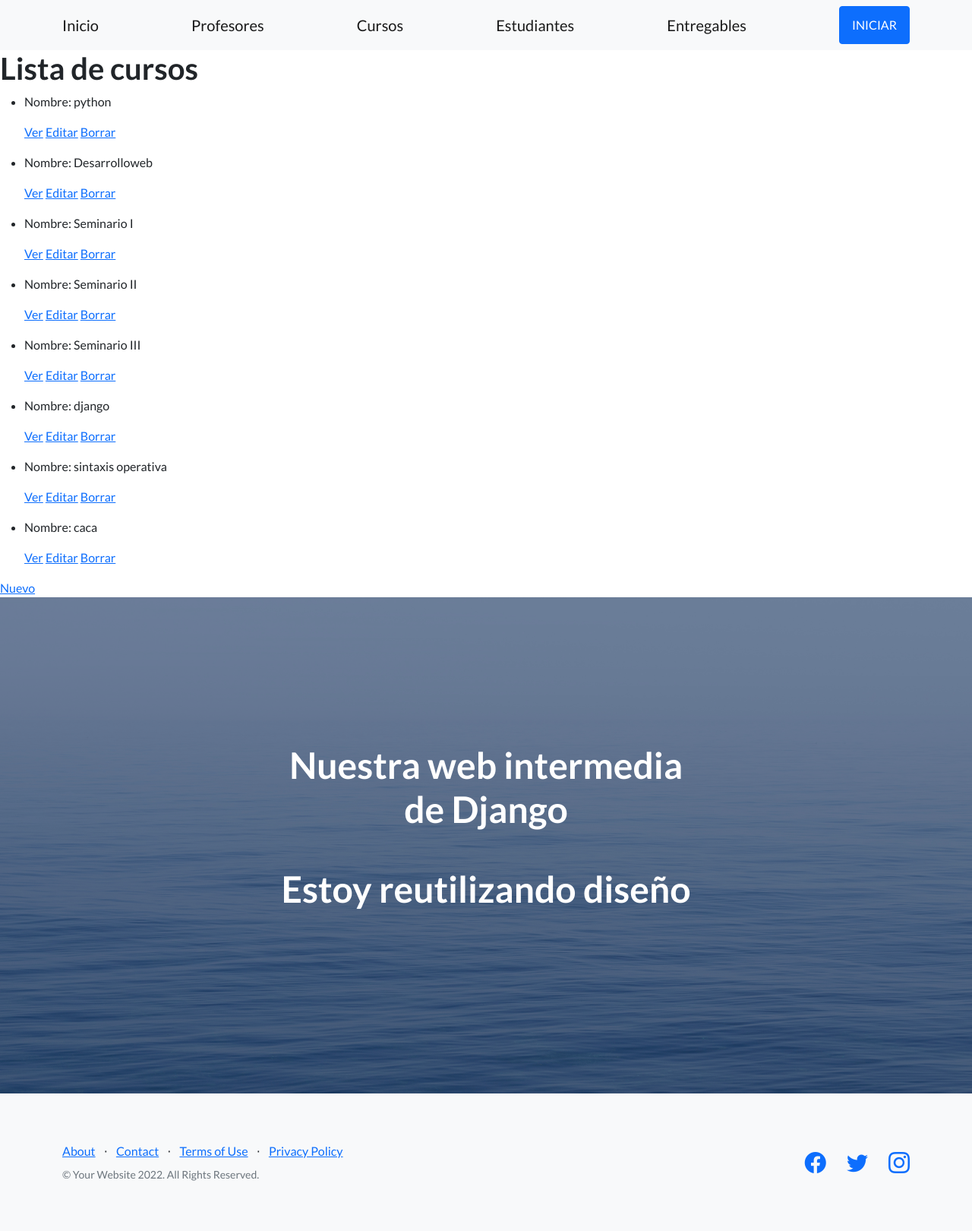
After one commit to dg38932/ProyectoCoder, a Django app: page /AppCoder/curso/list in a window 1280 px wide. The commit adds this page. Shown: the whole page at 76% size. Run offline with Django 4.2, Linux system fonts and the light colour scheme; data comes from the database, SQL or seed files in the repository; both versions use the stored data as it was after the commit; some libraries are stand-ins or nearby versions.

Commit message:
commit #7

```diff
--- a/AppCoder/models.py
+++ b/AppCoder/models.py
@@ -16,6 +16,10 @@ class Profesor(models.Model):
     apellido=models.CharField(max_length=30)
     email=models.EmailField()
     profesion=models.CharField(max_length=30)
+    def __str__(self):
+        return f"Nombre: {self.nombre} - Apellido: {self.apellido} - E-Mail: {self.email} - Profesion: {self.profesion}"
+
+
 
 class Entregable(models.Model):
     nombre=models.CharField(max_length=30)
--- /dev/null
+++ b/AppCoder/templates/AppCoder/cursos_list.html
@@ -0,0 +1,22 @@
+{% extends "AppCoder/padre.html" %}
+
+{% load static %}
+
+{% block contenidoQueCambia %}
+
+<h1>Lista de cursos</h1>
+<ul>
+    {% for curso in object_list %}
+        <li>
+            <p>Nombre: {{ curso.nombre }} </p>
+            <p>
+            <a href="{% url 'Detail' curso.id %}">Ver</a>
+            <a href="{% url 'Edit' curso.id %}">Editar</a>
+            <a href="{% url 'Delete' curso.id %}">Borrar</a>
+            </p>
+        </li>
+    {% endfor %}
+</ul>
+
+<a href="{% url 'New' %}"> Nuevo</a>
+{% endblock%}
--- a/AppCoder/templates/AppCoder/estudiantes.html
+++ b/AppCoder/templates/AppCoder/estudiantes.html
@@ -6,7 +6,7 @@
 
 <div style="background-color: red;">
     <!-- Aqui va lo que cambia, y lo asociado a esta vista :) -->
-    <h1> Esudiantes</h1>
+    <h1> Estudiantes</h1>
     <p>Info de los estudiantes</p>
 </div>
 {% endblock%}
--- a/AppCoder/templates/AppCoder/padre.html
+++ b/AppCoder/templates/AppCoder/padre.html
@@ -41,6 +41,12 @@
             <div class="col-auto"><button class="btn btn-primary btn-lg disabled" id="submitButton" type="submit">Submit</button></div>
         </div> -->
 
+<!-- Esto es lo que va a cambiar -->
+
+{% block contenidoQueCambia %}
+
+{% endblock%}
+
     <!-- Masthead-->
         <header class="masthead">
             <div class="container position-relative">
@@ -58,11 +64,6 @@
             </div>
         </header>
 
-<!-- Esto es lo que va a cambiar -->
-
-{% block contenidoQueCambia %}
-
-{% endblock%}
 
     <!-- Footer-->
         <footer class="footer bg-light">
--- a/AppCoder/urls.py
+++ b/AppCoder/urls.py
@@ -12,4 +12,13 @@ urlpatterns = [
     path('profesorFormulario',views.profesorFormulario, name="ProfesorFormulario"),
     path('busquedaCamada',views.busquedaCamada, name="BusquedaCamada"),
     path('buscar/',views.buscar),
+    path('leerProfesores', views.leerProfesores, name="LeerProfesores"),
+    path('eliminarProfesor/<profesor_nombre>/', views.eliminarProfesor, name="EliminarProfesor"),
+    path('editarProfesor/<profesor_nombre>/', views.editarProfesor, name="EditarProfesor"),
+    path('curso/list', views.CursoList.as_view(), name='List'),
+    path(r'^(?P<pk>\d+)$',views.CursoDetalle.as_view(), name='Detail'),
+    path(r'^nuevo$',views.CursoCreacion.as_view(), name='New'),
+    path(r'^editar/(?P<pk>\d+)$',views.CursoUpdate.as_view(), name='Edit'),
+    path(r'^borrar/(?P<pk>\d+)$',views.CursoDelete.as_view(), name='Delete'),
+
 ]
--- a/AppCoder/views.py
+++ b/AppCoder/views.py
@@ -3,6 +3,11 @@ from django.http import HttpResponse
 from AppCoder.forms import CursoFormulario
 from AppCoder.forms import ProfesorFormulario
 from AppCoder.models import Curso, Profesor
+from django.views.generic import ListView
+from django.views.generic.detail import DetailView
+from django.views.generic.edit import CreateView, UpdateView, DeleteView
+from django.urls import reverse_lazy
+
 
 # Create your views here.
 
@@ -72,3 +77,56 @@ def buscar(request):
     else:
         respuesta = "No enviaste datos"
     return HttpResponse(respuesta)
+
+def leerProfesores(request):
+    profesores = Profesor.objects.all()
+    contexto= {"profesores":profesores}
+    return render(request, "AppCoder/leerProfesores.html",contexto)
+
+def eliminarProfesor(request, profesor_nombre):
+    profesor = Profesor.objects.get(nombre=profesor_nombre)
+    profesor.delete()
+    profesores = Profesor.objects.all()
+    contexto= {"profesores":profesores}
+    return render(request, "AppCoder/leerProfesores.html",contexto)
+
+def editarProfesor(request, profesor_nombre):
+    profesor = Profesor.objects.get(nombre=profesor_nombre)
+    if request.method == 'POST':
+        miFormulario = ProfesorFormulario(request.POST)
+        print(miFormulario)
+        if miFormulario.is_valid:
+            informacion = miFormulario.cleaned_data
+
+            profesor.nombre = informacion['nombre']
+            profesor.apellido = informacion['apellido']
+            profesor.email = informacion['email']
+            profesor.profesion = informacion['profesion']
+
+            profesor.save()
+            return render(request, "AppCoder/inicio.html")
+    else:
+        miFormulario = ProfesorFormulario(initial={'nombre': profesor.nombre, 'apellido': profesor.apellido, 'email': profesor.email, 'profesion': profesor.profesion})
+    return render(request, "AppCoder/profesorFormulario.html", {"miFormulario":miFormulario, "profesor_nombre": profesor_nombre})
+
+class CursoList(ListView):
+    model = Curso
+    template_name = "AppCoder/cursos_list.html"
+
+class CursoDetalle(DetailView):
+    model = Curso
+    template_name = "AppCoder/cursos_detalle.html"
+
+class CursoCreacion(CreateView):
+    model = Curso
+    success_url = "/AppCoder/curso/list"
+    fields = ['nombre', 'camada']
+
+class CursoUpdate(UpdateView):
+    model = Curso
+    success_url = "/AppCoder/curso/list"
+    fields = ['nombre', 'camada']
+
+class CursoDelete(DeleteView):
+    model = Curso
+    success_url = "/AppCoder/curso/list"
```
Also changed, not shown: AppCoder/templates/AppCoder/curso_confirm_delete.html (added, +12 -0 lines), AppCoder/templates/AppCoder/curso_form.html (added, +13 -0 lines), AppCoder/templates/AppCoder/cursos_detalle.html (added, +16 -0 lines), AppCoder/templates/AppCoder/leerProfesores.html (added, +21 -0 lines), db.sqlite3.
